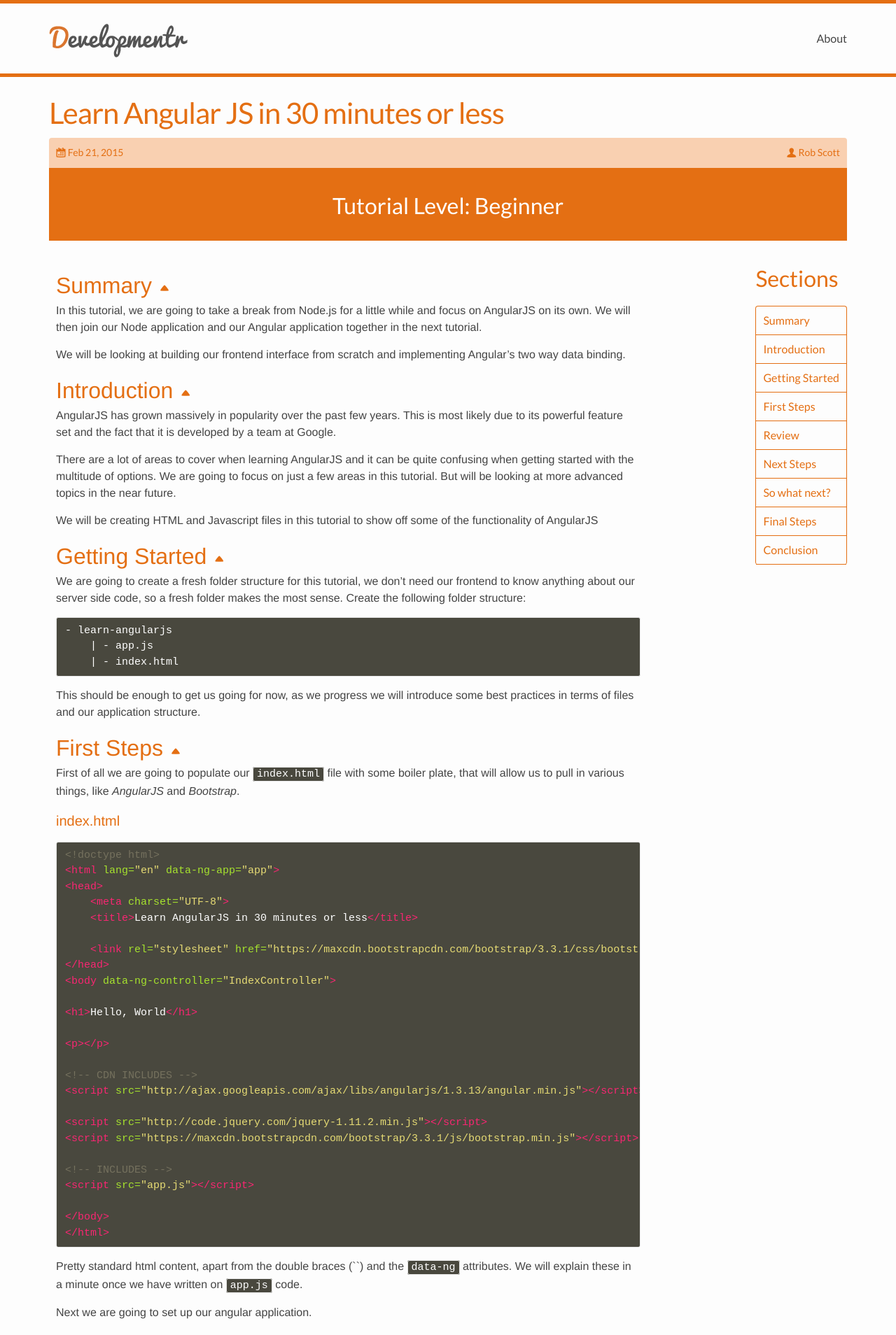
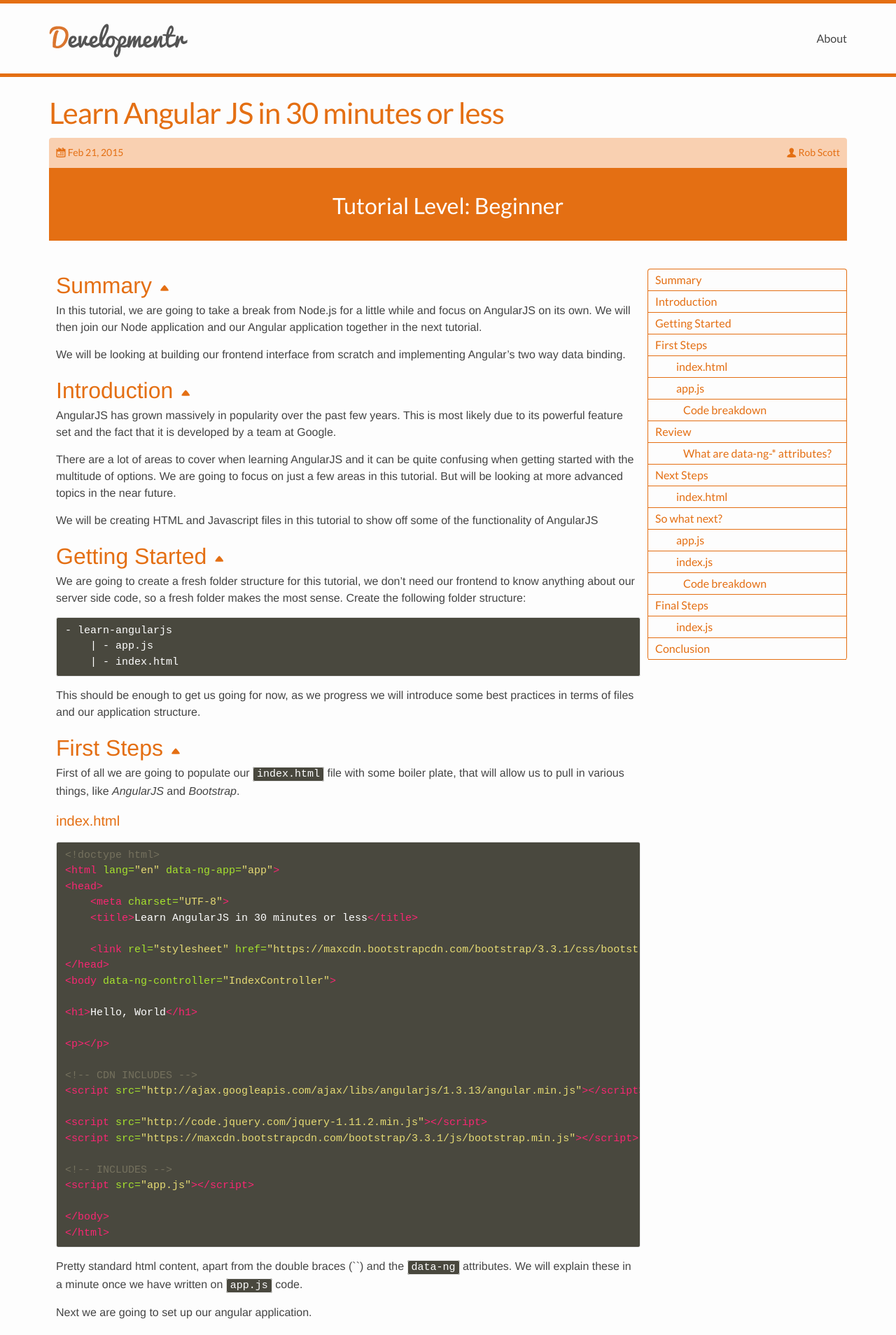
Before and after one commit to Varedis/Varedis.github.io, a Jekyll site: the page built from _posts/2015-02-21-learn-angularjs.markdown, in a window 1280 px wide. Shown: the top 1908 px of the page at 70% size. Built offline with Jekyll 4.4.1, drawn with Linux system fonts in a browser that asks for light colours; comment, search, counter and statistics services are not loaded.

Commit message:
Adds highlighting to the ToC on scroll and fixes the sizing of the ToC

```diff
--- a/_layouts/post.html
+++ b/_layouts/post.html
@@ -24,6 +24,7 @@ layout: default
     </div>
     <div class="col-3">
         <div id="toc"></div>
+        <div class="clearfix"></div>
     </div>
 
     <div class="clearfix"></div>
@@ -63,9 +64,8 @@ layout: default
 
     $(document).ready(function() {
         $('#toc').toc({
-            title: '<div><h1>Sections</h1></div>',
+            title: '',
             listType: 'ul',
-            headers: 'h1',
             showEffect: 'none'
         });
     });
--- a/_sass/_base.scss
+++ b/_sass/_base.scss
@@ -325,3 +325,6 @@ pre {
 .bottom-stick {
   position: relative;
 }
+.non-stick {
+  width: 100%;
+}
--- a/_sass/_layout.scss
+++ b/_sass/_layout.scss
@@ -436,7 +436,7 @@ article {
 
   #toc {
     float: right;
-  margin-left: 20px;
+    margin-top: 10px;
     h1 {
       color: $brand-color;
     }
@@ -449,14 +449,24 @@ article {
       border-radius: 4px;
       li {
         list-style: none;
-      line-height: 40px;
+        ul {
+          border: none;
+        }
+        a {
+          padding: 0 10px;
+          display: block;
           border-bottom: 1px solid $brand-color;
-      padding: 0 10px;
+          line-height: 30px;
+          &.active {
+            background-color: $brand-color;
+            color: #FFFFFF;
+          }
+        }
+
       }
     }
 
     @include media-query($on-tablet) {
       display: none;
     }
-
   }
--- a/js/app.js
+++ b/js/app.js
@@ -1,25 +1,66 @@
 $(function() {
 
     var nav = $('#toc');
-    var containerStart = $('.post-content').offset().top;
-    var containerHeight = $('.post-content').height();
+    var content = $('.post-content');
+    var containerStart = content.offset().top;
+    var containerHeight = content.height();
 
-    $(window).scroll(function() {
+    // Menu scroll
+    var stickyScroll = function() {
         var scrollTop = $(window).scrollTop();
 
-        if(scrollTop + nav.height() > (containerStart + containerHeight)) {
-            nav.addClass('bottom-stick');
-            nav.css('top', containerHeight - nav.height());
-        } else {
+        var atTop = scrollTop < containerStart;
+        var atBottom = scrollTop + nav.height() > (containerStart + containerHeight);
+
+        if(atTop) {
+            nav.removeClass('stick');
+            nav.removeClass('col-3');
+            nav.addClass('non-stick');
+        } else if(!atTop && !atBottom) {
+            nav.addClass('stick');
+            nav.addClass('col-3');
+            nav.removeClass('non-stick');
             nav.removeClass('bottom-stick');
             nav.css('top', 0);
-        }
-
-        if (scrollTop > containerStart) {
-            nav.addClass('stick');
         } else {
             nav.removeClass('stick');
+            nav.addClass('bottom-stick');
+            nav.addClass('non-stick');
+
+            nav.css('top', containerHeight - nav.height());
         }
-    });
+    };
+
+    $(window).scroll(stickyScroll);
+
+    // Highlighting
+    var scroll = function() {
+        nav.find('a').removeClass('active');
+        var scrollTop = $(window).scrollTop();
+
+        var headers = content.find('h1, h2, h3, h4, h5, h6');
+        var nearest = null;
+
+        headers.each(function(index, value) {
+            var header = $(value);
+            var id = header.attr('id');
+            if(header.offset().top <= scrollTop) {
+                nearest = nav.find('a[href="#' + id + '"]');
+            }
+        });
+
+        if(nearest !== null) {
+            nearest.addClass('active');
+        }
+    };
+
+    $(window).scroll(scroll);
+
+    // Content resizing
+    $(window).resize(function() {
+        containerHeight = content.height();
+
+        stickyScroll();
+    })
 
 });
--- a/js/toc.js
+++ b/js/toc.js
@@ -59,19 +59,22 @@
       if (!settings.noBackToTopLinks && this_level === highest_level) {
         $(header).addClass('top-level-header').after(return_to_top);
       }
+
+      var padding = 10 * this_level;
+
       if (this_level === level) // same level as before; same indenting
-        html += "<li><a href='#" + fixedEncodeURIComponent(header.id) + "'>" + header.innerHTML + "</a>";
+        html += "<li><a href='#" + fixedEncodeURIComponent(header.id) + "' style='padding-left:" + padding + "px'>" + header.innerHTML + "</a>";
       else if (this_level <= level){ // higher level than before; end parent ol
         for(i = this_level; i < level; i++) {
           html += "</li></"+settings.listType+">"
         }
-        html += "<li><a href='#" + fixedEncodeURIComponent(header.id) + "'>" + header.innerHTML + "</a>";
+        html += "<li><a href='#" + fixedEncodeURIComponent(header.id) + "' style='padding-left:" + padding + "px'>" + header.innerHTML + "</a>";
       }
       else if (this_level > level) { // lower level than before; expand the previous to contain a ol
         for(i = this_level; i > level; i--) {
           html += "<"+settings.listType+"><li>"
         }
-        html += "<a href='#" + fixedEncodeURIComponent(header.id) + "'>" + header.innerHTML + "</a>";
+        html += "<a href='#" + fixedEncodeURIComponent(header.id) + "' style='padding-left:" + padding + "px'>" + header.innerHTML + "</a>";
       }
       level = this_level; // update for the next one
     });
```
Lines whose indentation alone changed are shown as unchanged.
